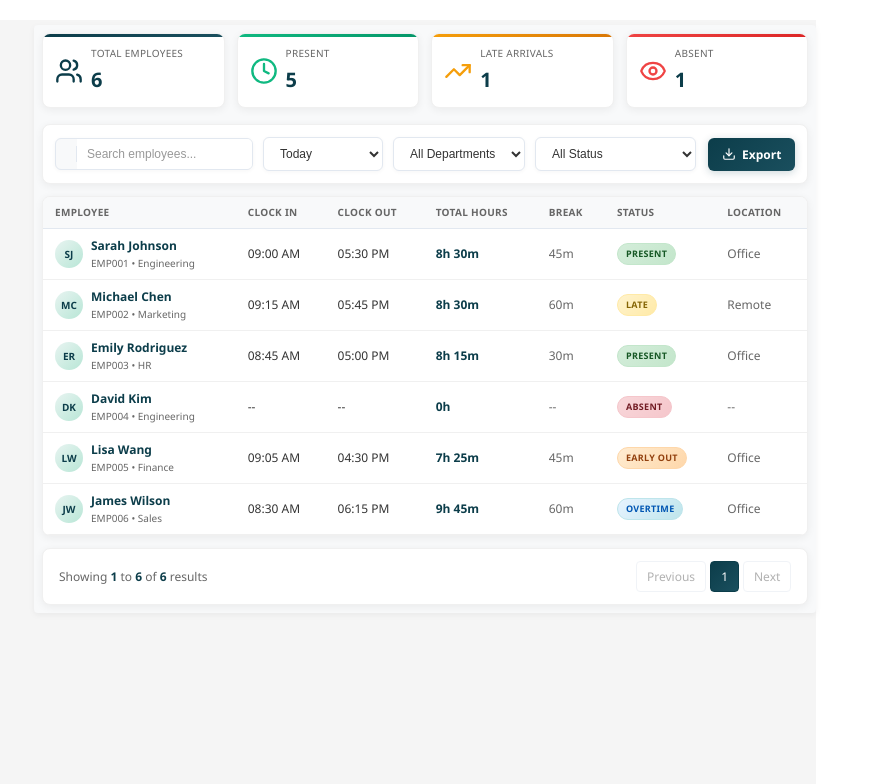
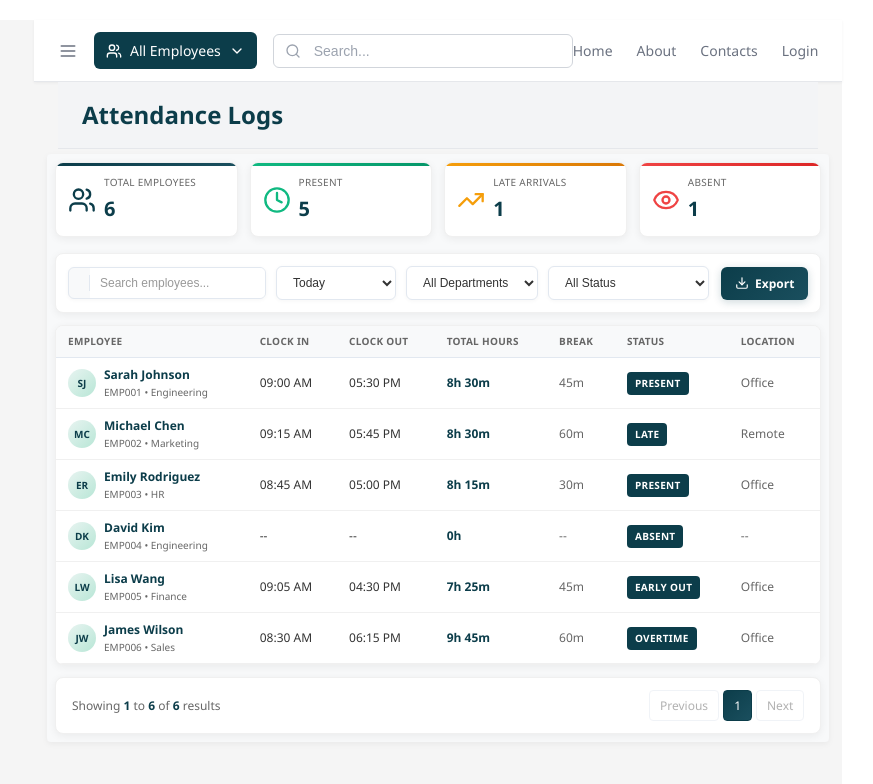
Before and after one commit to ZAsabiha/HR-CORE, a React (Vite) app in the folder Front-end/: page /attendance-logs in a window 1280 px wide. Shown: the top 784 px of the page, without its empty margins (246-1119 px from the left). Built offline with nearby package versions, Linux system fonts and the light colour scheme.

Commit message:
css file modifies

```diff
--- a/Front-end/src/Components/AttendanceLogs.css
+++ b/Front-end/src/Components/AttendanceLogs.css
@@ -20,6 +20,129 @@
   display: flex;
   flex-direction: column;
   background-color: #f5f5f5;
+}
+
+/* Top Navigation Header */
+.top-navigation {
+  background-color: white;
+  border-bottom: 1px solid #e5e7eb;
+  padding: 12px 24px;
+  display: flex;
+  justify-content: space-between;
+  align-items: center;
+  box-shadow: 0 1px 3px rgba(0, 0, 0, 0.05);
+}
+
+.nav-left {
+  display: flex;
+  align-items: center;
+  gap: 16px;
+}
+
+.nav-right {
+  display: flex;
+  align-items: center;
+  gap: 24px;
+}
+
+.menu-icon {
+  width: 20px;
+  height: 20px;
+  color: #6b7280;
+  cursor: pointer;
+}
+
+.employee-dropdown {
+  display: flex;
+  align-items: center;
+  gap: 8px;
+  background-color: #0C3D4A;
+  color: white;
+  padding: 8px 12px;
+  border-radius: 6px;
+  cursor: pointer;
+  font-size: 14px;
+  font-weight: 500;
+}
+
+.dropdown-icon {
+  width: 16px;
+  height: 16px;
+}
+
+.dropdown-text {
+  font-size: 14px;
+}
+
+.dropdown-arrow {
+  width: 16px;
+  height: 16px;
+}
+
+.top-search-box {
+  position: relative;
+  display: flex;
+  align-items: center;
+}
+
+.top-search-icon {
+  position: absolute;
+  left: 12px;
+  width: 16px;
+  height: 16px;
+  color: #9ca3af;
+  z-index: 1;
+}
+
+.top-search-input {
+  padding: 8px 12px 8px 40px;
+  border: 1px solid #d1d5db;
+  border-radius: 6px;
+  font-size: 14px;
+  width: 300px;
+  background-color: white;
+  outline: none;
+  transition: border-color 0.2s ease;
+}
+
+.top-search-input:focus {
+  border-color: #0f766e;
+  box-shadow: 0 0 0 3px rgba(15, 118, 110, 0.1);
+}
+
+.top-search-input::placeholder {
+  color: #9ca3af;
+}
+
+.nav-link {
+  color: #6b7280;
+  text-decoration: none;
+  font-size: 14px;
+  font-weight: 500;
+  transition: color 0.2s ease;
+}
+
+.nav-link:hover {
+  color: #374151;
+}
+
+/* Page Header */
+.page-header {
+  background-color: #f3f4f6;
+  padding: 20px 24px;
+  border-bottom: 1px solid #e5e7eb;
+  margin-left: 24px;
+  margin-right: 24px;
+}
+
+.page-title {
+  font-size: 24px;
+  font-weight: 700;
+  color: #0C3D4A;
+  margin: 0;
+  max-width: 1200px;
+  margin-left: auto;
+  margin-right: auto;
 }
 
 .attendance-container {
@@ -360,43 +483,41 @@
 
 /* Status Badges */
 .status-badge {
-  padding: 3px 8px;
-  border-radius: 12px;
-  font-size: 9px;
+  padding: 4px 8px;
+  border-radius: 4px;
+  font-size: 10px;
   font-weight: 600;
   text-transform: uppercase;
   letter-spacing: 0.3px;
   display: inline-block;
+  border: none;
+  background-color: #0C3D4A;
+  color: white;
 }
 
 .status-present {
-  background: linear-gradient(135deg, #d4edda, #c3e6cb);
-  color: #155724;
-  border: 1px solid #c3e6cb;
+  background-color: #0C3D4A;
+  color: white;
 }
 
 .status-late {
-  background: linear-gradient(135deg, #fff3cd, #ffeaa7);
-  color: #856404;
-  border: 1px solid #ffeaa7;
+  background-color: #0C3D4A;
+  color: white;
 }
 
 .status-absent {
-  background: linear-gradient(135deg, #f8d7da, #f5c6cb);
-  color: #721c24;
-  border: 1px solid #f5c6cb;
+  background-color: #0C3D4A;
+  color: white;
 }
 
 .status-early {
-  background: linear-gradient(135deg, #ffecd1, #fed7aa);
-  color: #92400e;
-  border: 1px solid #fed7aa;
+  background-color: #0C3D4A;
+  color: white;
 }
 
 .status-overtime {
-  background: linear-gradient(135deg, #e7f3ff, #bee5eb);
-  color: #0056b3;
-  border: 1px solid #bee5eb;
+  background-color: #0C3D4A;
+  color: white;
 }
 
 /* Empty State */
@@ -483,6 +604,22 @@
     margin: 8px;
     padding: 12px;
   }
+
+  .top-navigation {
+    padding: 8px 16px;
+  }
+
+  .nav-left {
+    gap: 12px;
+  }
+
+  .nav-right {
+    gap: 16px;
+  }
+
+  .top-search-input {
+    width: 200px;
+  }
 }
 
 @media (max-width: 992px) {
@@ -505,6 +642,20 @@
 
   .filter-select {
     min-width: 100px;
+  }
+
+  .top-navigation {
+    flex-direction: column;
+    gap: 12px;
+    align-items: stretch;
+  }
+
+  .nav-left, .nav-right {
+    justify-content: space-between;
+  }
+
+  .top-search-input {
+    width: 100%;
   }
 }
 
@@ -550,6 +701,16 @@
     flex-direction: column;
     gap: 8px;
     text-align: center;
+  }
+
+  .nav-left {
+    flex-direction: column;
+    gap: 8px;
+  }
+
+  .nav-right {
+    justify-content: center;
+    gap: 12px;
   }
 }
 
@@ -598,4 +759,12 @@
     font-size: 8px;
     padding: 2px 6px;
   }
+
+  .page-header {
+    padding: 12px 16px;
+  }
+
+  .page-title {
+    font-size: 20px;
+  }
 }
--- a/Front-end/src/Components/AttendanceLogs.jsx
+++ b/Front-end/src/Components/AttendanceLogs.jsx
@@ -1,5 +1,5 @@
 import React, { useState, useMemo } from 'react';
-import { Search, Download, Calendar, Filter, Clock, Users, TrendingUp, Eye } from 'lucide-react';
+import { Search, Download, Calendar, Filter, Clock, Users, TrendingUp, Eye, Menu, ChevronDown } from 'lucide-react';
 import Sidebar from './Sidebar';
 import './AttendanceLogs.css';
 
@@ -8,7 +8,7 @@ const AttendanceLogs = () => {
   const [selectedDepartment, setSelectedDepartment] = useState('all');
   const [selectedStatus, setSelectedStatus] = useState('all');
   const [dateRange, setDateRange] = useState('today');
-
+  const [topSearchTerm, setTopSearchTerm] = useState('');
 
   const handleLogout = () => {
     console.log('Logout clicked');
@@ -116,7 +116,6 @@ const AttendanceLogs = () => {
     });
   }, [searchTerm, selectedDepartment, selectedStatus, attendanceData]);
 
-
   const stats = useMemo(() => {
     const total = filteredData.length;
     const present = filteredData.filter(r => r.status === 'present' || r.status === 'late' || r.status === 'overtime' || r.status === 'early_departure').length;
@@ -158,6 +157,39 @@ const AttendanceLogs = () => {
     <div className="attendance-layout">
       <Sidebar onLogout={handleLogout} />
       <div className="attendance-main-content">
+        {/* Top Navigation Header */}
+        <div className="top-navigation">
+          <div className="nav-left">
+            <Menu className="menu-icon" />
+            <div className="employee-dropdown">
+              <Users className="dropdown-icon" />
+              <span className="dropdown-text">All Employees</span>
+              <ChevronDown className="dropdown-arrow" />
+            </div>
+            <div className="top-search-box">
+              <Search className="top-search-icon" />
+              <input
+                type="text"
+                placeholder="Search..."
+                className="top-search-input"
+                value={topSearchTerm}
+                onChange={(e) => setTopSearchTerm(e.target.value)}
+              />
+            </div>
+          </div>
+          <div className="nav-right">
+            <a href="#" className="nav-link">Home</a>
+            <a href="#" className="nav-link">About</a>
+            <a href="#" className="nav-link">Contacts</a>
+            <a href="#" className="nav-link">Login</a>
+          </div>
+        </div>
+
+        {/* Page Title */}
+        <div className="page-header">
+          <h1 className="page-title">Attendance Logs</h1>
+        </div>
+
         <div className="attendance-container">
           {/* Stats Cards */}
           <div className="stats-grid">
```
